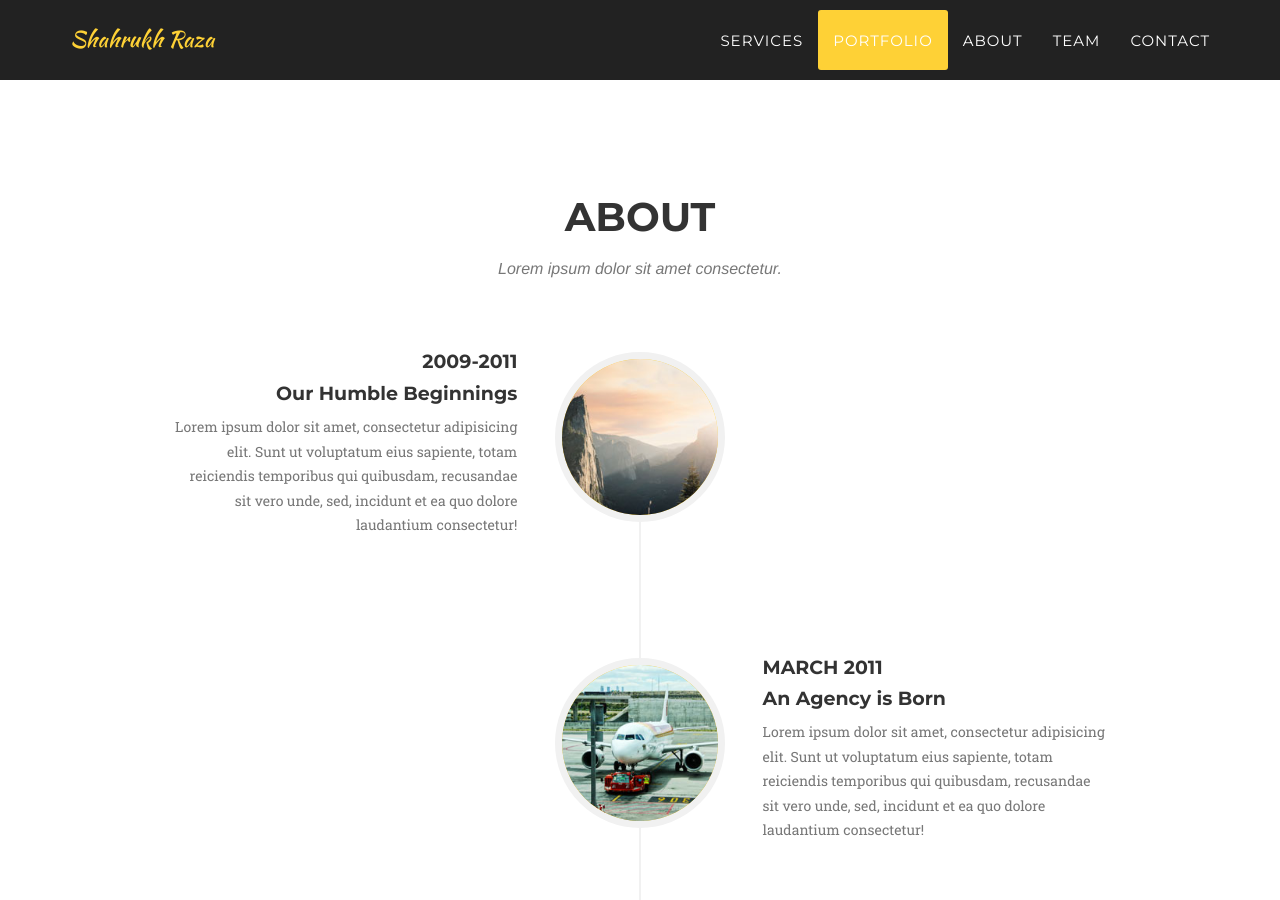
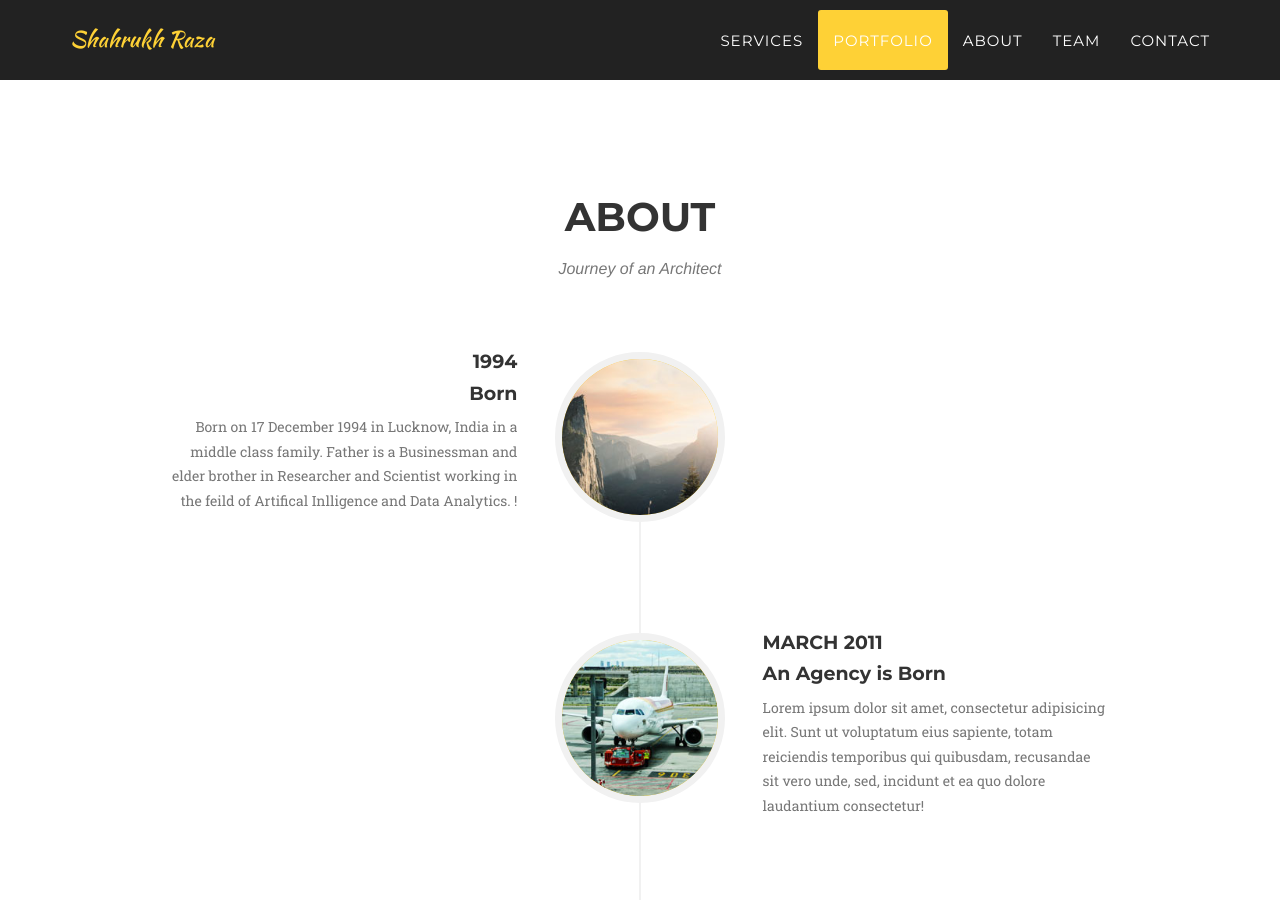
Before and after one commit to eyebuilder/eyebuilder, a Jekyll site: the page built from index.html, in a window 1280 px wide and 900 px high, scrolled down 2628 px. Built offline with Jekyll 4.4.1, drawn with Linux system fonts in a browser that asks for light colours; some web fonts are replaced.

Commit message:
Update about.html

```diff
--- a/_includes/about.html
+++ b/_includes/about.html
@@ -4,7 +4,7 @@
             <div class="row">
                 <div class="col-lg-12 text-center">
                     <h2 class="section-heading">About</h2>
-                    <h3 class="section-subheading text-muted">Lorem ipsum dolor sit amet consectetur.</h3>
+                    <h3 class="section-subheading text-muted">Journey of an Architect</h3>
                 </div>
             </div>
             <div class="row">
@@ -16,11 +16,11 @@
                             </div>
                             <div class="timeline-panel">
                                 <div class="timeline-heading">
-                                    <h4>2009-2011</h4>
-                                    <h4 class="subheading">Our Humble Beginnings</h4>
+                                    <h4>1994</h4>
+                                    <h4 class="subheading">Born</h4>
                                 </div>
                                 <div class="timeline-body">
-                                    <p class="text-muted">Lorem ipsum dolor sit amet, consectetur adipisicing elit. Sunt ut voluptatum eius sapiente, totam reiciendis temporibus qui quibusdam, recusandae sit vero unde, sed, incidunt et ea quo dolore laudantium consectetur!</p>
+                                    <p class="text-muted">Born on 17 December 1994 in Lucknow, India in a middle class family. Father is a Businessman and elder brother in Researcher and Scientist working in the feild of Artifical Inlligence and Data Analytics. !</p>
                                 </div>
                             </div>
                         </li>
```
